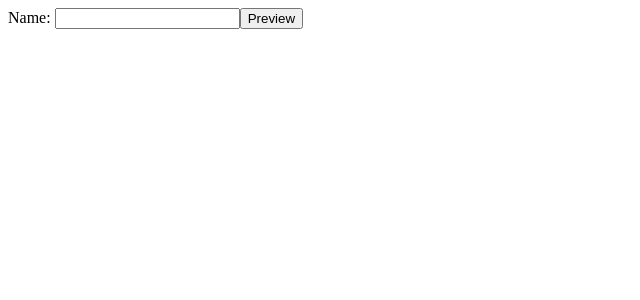
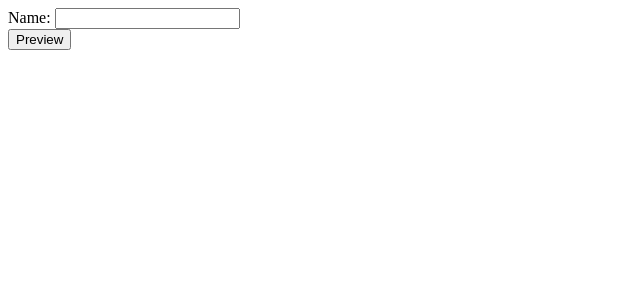
Before and after one commit to michael-twomey/resume-app, a React (Create React App) app: page / in a window 1280 px wide. Shown: the top 300 px of the page, without its empty margins (0-640 px from the left). Built offline with nearby package versions, Linux system fonts and the light colour scheme.

Commit message:
Move contact components into Contact dir

```diff
--- a/src/App.js
+++ b/src/App.js
@@ -1,4 +1,4 @@
-import Contact from './Contact';
+import Contact from './Contact/Contact';
 
 function App() {
   return (
--- a/src/ContactForm.js
+++ b/src/Contact/ContactForm.js
@@ -1,4 +1,5 @@
 import React from 'react';
+import Input from '../Util/Input'
 
 export default class ContactForm extends React.Component {
   constructor(props) {
@@ -18,11 +19,15 @@ export default class ContactForm extends React.Component {
   render() {
     return (
       <form>
-        <label>Name: </label>
-        <input
-          name="name"
+        <Input
+          htmlFor="name"
+          id="name"
+          labelText="Name: "
+          type="text"
           value={this.props.name}
-          onChange={this.handleInputChange} />
+          varName="name"
+          handleInputChange={this.handleInputChange} />
+
         <button type="submit" onClick={this.handleClick}>Preview</button>
       </form>
     )
--- /dev/null
+++ b/src/Util/Input.js
@@ -0,0 +1,16 @@
+import React from 'react';
+
+export default function Input(props) {
+  return (
+    <div className="label-input-container">
+      <label htmlFor={props.htmlFor}>{props.labelText}</label>
+        <input
+          autoComplete="off"
+          id={props.id}
+          name={props.varName}
+          type={props.type}
+          value={props.value}
+          onChange={props.handleInputChange} />
+    </div>
+  );
+}
```
Also changed, not shown: src/Contact/Contact.js (renamed from src/Contact.js), src/Contact/ContactResume.js (renamed from src/ContactResume.js).
